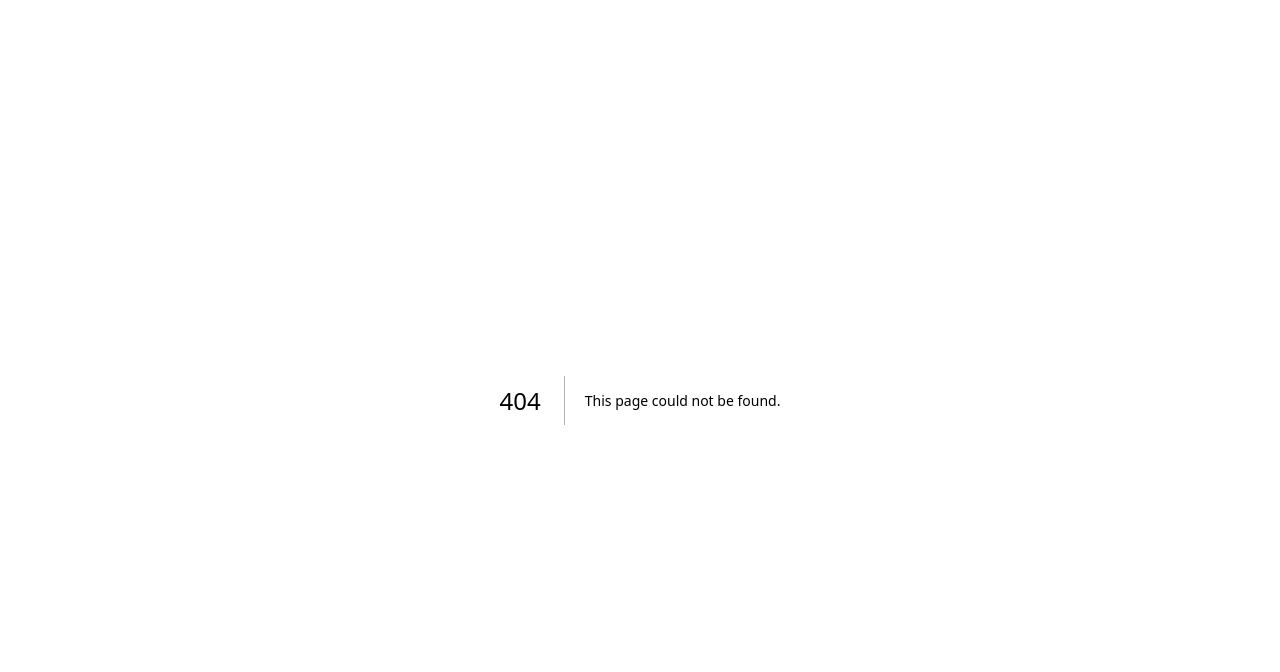
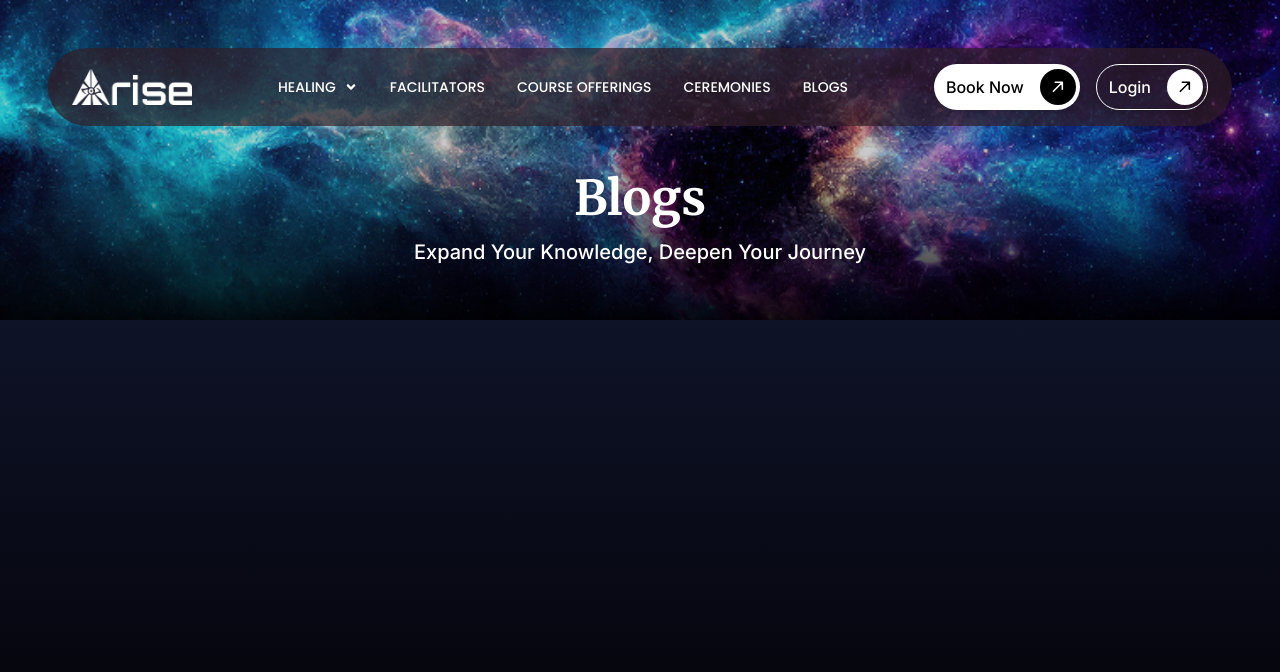
Before and after one commit to htetaungkhant/enrique-website-frontend, a Next.js app: page /blogs in a window 1280 px wide. Before the commit this address had no page. Shown: the top 672 px of the page. Built offline with nearby package versions, Linux system fonts and the light colour scheme.

Commit message:
added draft UI for Blogs and Ceremonies Pages

```diff
--- /dev/null
+++ b/pages/blogs.js
@@ -0,0 +1,13 @@
+import { PageHeaderWithBanner } from "@/components/common/PageHeader"
+
+const Blogs = () => {
+    return (
+        <main>
+            <PageHeaderWithBanner title="Blogs">
+                <p className="inter-font text-sm md:text-base lg:text-lg xl:text-xl font-medium">Expand Your Knowledge, Deepen Your Journey</p>
+            </PageHeaderWithBanner>
+        </main>
+    )
+}
+
+export default Blogs
--- /dev/null
+++ b/pages/ceremonies.js
@@ -0,0 +1,13 @@
+import { PageHeaderWithBanner } from "@/components/common/PageHeader"
+
+const Ceremonies = () => {
+    return (
+        <main>
+            <PageHeaderWithBanner title="Ceremonies">
+                <p className="inter-font text-sm md:text-base lg:text-lg xl:text-xl font-medium">Expand Your Knowledge, Deepen Your Journey</p>
+            </PageHeaderWithBanner>
+        </main>
+    )
+}
+
+export default Ceremonies
```
